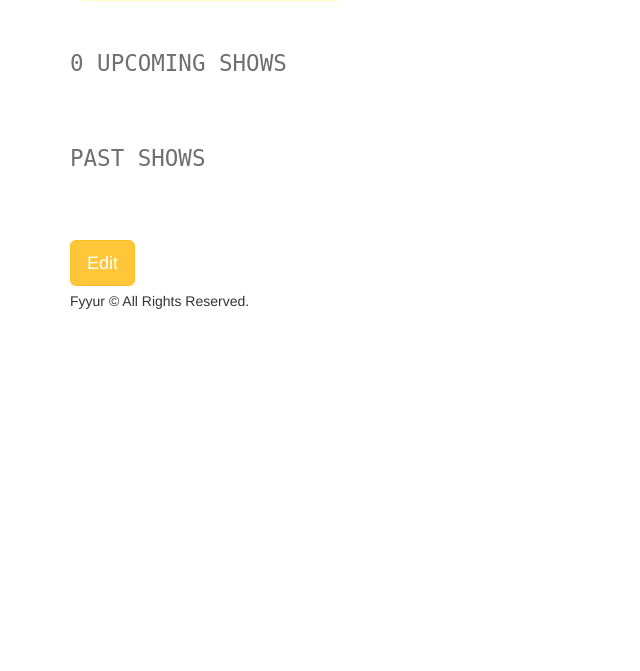
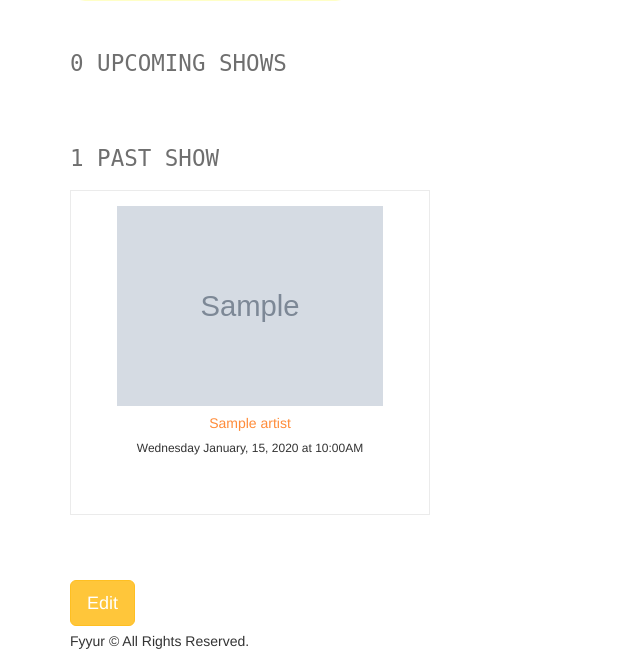
Before and after one commit to Johannes1803/fyyur, a Flask app: page /venues/1 in a window 1280 px wide. Shown: the part 510-1181 px from the top of the page, without its empty margins (0-640 px from the left). Before the commit the page ends 819 px from the top, so only its background shows below. Run offline with Flask 2, Linux system fonts and the light colour scheme; tables that the repository leaves empty hold one stand-in row (values such as "Sample post"); grey boxes marked "Sample" are stand-in pictures; some libraries are stand-ins or nearby versions.

Commit message:
render past shows of venue

```diff
--- a/app.py
+++ b/app.py
@@ -67,8 +67,16 @@ class Venue(db.Model):
         return [show for show in self.shows if show.is_upcoming]
 
     @property
+    def past_shows(self):
+        return [show for show in self.shows if show.is_in_past]
+
+    @property
     def upcoming_shows_count(self):
         return len(self.upcoming_shows)
+
+    @property
+    def past_shows_count(self):
+        return len(self.past_shows)
 
 
 class Artist(db.Model):
@@ -89,13 +97,13 @@ class Artist(db.Model):
 
 
 class Show(db.Model):
-    def __init__(self):
-        self._is_upcoming = None
-
     id = db.Column(db.Integer, primary_key=True)
     start_time = db.Column(db.DateTime, nullable=False)
     artist_id = db.Column(db.Integer, db.ForeignKey("Artist.id"), nullable=False)
     venue_id = db.Column(db.Integer, db.ForeignKey("Venue.id"), nullable=False)
+
+    def __init__(self, is_upcoming=None):
+        self._is_upcoming = is_upcoming
 
 
 
@@ -110,6 +118,13 @@ class Show(db.Model):
             self._is_upcoming = False
         return self._is_upcoming
 
+    @property
+    def is_in_past(self) -> bool:
+        """
+        Return true if show is in the past.
+        """
+        return not self._is_upcoming
+
 
 # ----------------------------------------------------------------------------#
 # Filters.
@@ -117,7 +132,6 @@ class Show(db.Model):
 
 
 def format_datetime(value, format="medium"):
-    app.logger.debug(f"value in format datetime: {value}, type: {type(value)}")
     try:
         date = dateutil.parser.parse(value)
     except TypeError:
@@ -150,8 +164,6 @@ def index():
 def venues():
     with app.app_context():
         all_venues = Venue.query.order_by(Venue.name).all()
-
-        app.logger.debug(all_venues[0].upcoming_shows)
 
         venues_with_distinct_location = (
             Venue.query.distinct(Venue.city, Venue.state)
--- a/templates/pages/show_venue.html
+++ b/templates/pages/show_venue.html
@@ -66,8 +66,8 @@
 		{%for show in venue.past_shows %}
 		<div class="col-sm-4">
 			<div class="tile tile-show">
-				<img src="{{ show.artist_image_link }}" alt="Show Artist Image" />
-				<h5><a href="/artists/{{ show.artist_id }}">{{ show.artist_name }}</a></h5>
+				<img src="{{ show.artist.image_link }}" alt="Show Artist Image" />
+				<h5><a href="/artists/{{ show.artist.id }}">{{ show.artist.name }}</a></h5>
 				<h6>{{ show.start_time|datetime('full') }}</h6>
 			</div>
 		</div>
```
